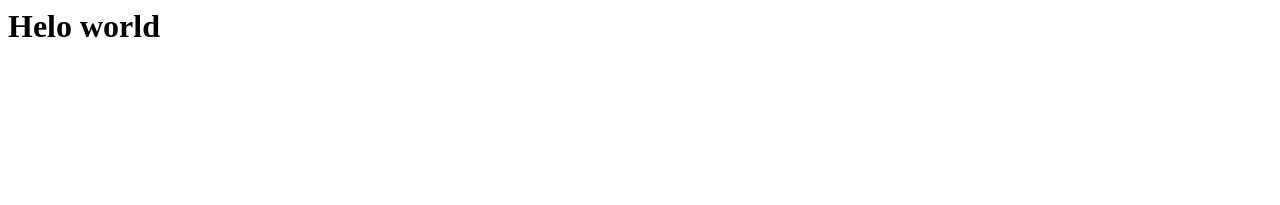
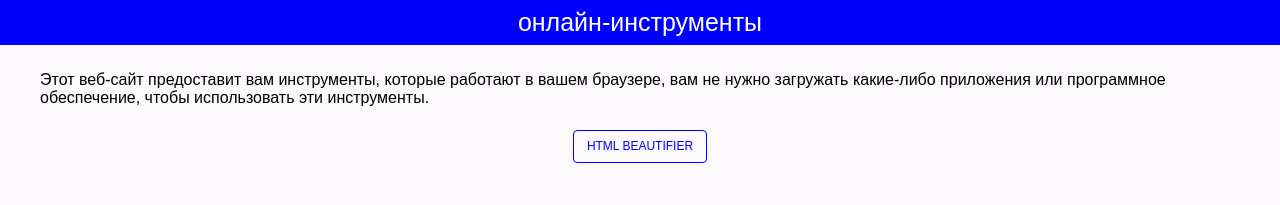
Before and after one commit to prathyoush/prathyoush.github.io, a plain HTML site: page index.html in a window 1280 px wide. Drawn offline with nearby package versions, Linux system fonts and the light colour scheme.

Commit message:
Update index.html

```diff
--- a/index.html
+++ b/index.html
@@ -1 +1,110 @@
-<h1>Helo world</h1>
+<!DOCTYPE html>
+<html lang="ru">
+
+<head>
+    <title>онлайн-инструменты</title>
+    <meta charset=" utf-8" />
+    <meta content="width=device-width, initial-scale=1, minimum-scale=1, maximum-scale=1" name="viewport" />
+    <meta content="text/html; charset=UTF-8" http-equiv="Content-Type" />
+    <meta content="follow,index" name="robots" />
+
+    <meta name="description"
+        content="Этот веб-сайт предоставит вам инструменты, которые работают в вашем браузере, вам не нужно загружать какие-либо приложения или программное обеспечение, чтобы использовать эти инструменты." />
+    <link href="https://prathyoush.github.io/" rel="canonical" />
+    <link rel="stylesheet" href="https://cdnjs.cloudflare.com/ajax/libs/normalize/8.0.1/normalize.min.css" />
+    <style>
+
+
+
+
+        body {
+            color: #222;
+            font-family: Arial;
+            margin: 0;
+            background: #fcf9fc;
+        }
+
+        a {
+            text-decoration: none;
+            color: #555;
+        }
+
+        .title-prathyoush {
+            padding: 8px 0px;
+            text-align: center;
+            background-color: #0000ff;
+        }
+
+        .name-prathyoush {
+            color: #fff;
+            font-size: 25px;
+            text-decoration: none;
+        }
+
+        .container {
+            padding: 10px;
+            max-width: 1200px;
+            margin: 0 auto;
+            color: #000
+        }
+
+        @media only screen and (max-width: 600px) {
+
+            .container {
+                margin: 10px;
+            }
+        }
+
+        .prathyoush-footer {
+            margin-top: 20px;
+            padding: 2.5em;
+            text-align: center;
+        }
+
+        .prathyoush_other {
+            text-align: center;
+            margin: 20px;
+        }
+
+
+        .prathyoush_other a {
+            color: #0000ff;
+            cursor: pointer;
+            display: inline-block;
+            text-transform: uppercase;
+            text-decoration: none;
+            text-align: center;
+            border: 1px solid #0000ff;
+            border-radius: 4px;
+            font-size: 12px;
+            padding: 9px 13px;
+            margin: 2px 0;
+            margin-bottom: 8px;
+        }
+
+        .prathyoush_other a:hover {
+            background-color: #0000ff;
+            transition: .4s;
+            color: #fff;
+        }
+    </style>
+
+</head>
+
+<body>
+    <div class="title-prathyoush">
+        <a class="name-prathyoush" href="/">онлайн-инструменты</a>
+    </div>
+    <div class="container">
+        <p>Этот веб-сайт предоставит вам инструменты, которые работают в вашем браузере, вам не нужно загружать
+            какие-либо приложения или программное обеспечение, чтобы использовать эти инструменты.</p>
+        <div class="prathyoush_other">
+            <a href="https://prathyoush.github.io/word-counter/" target="_blank">HTML Beautifier </a>
+
+        </div>
+    </div>
+
+
+</body>
+
+</html>
```
